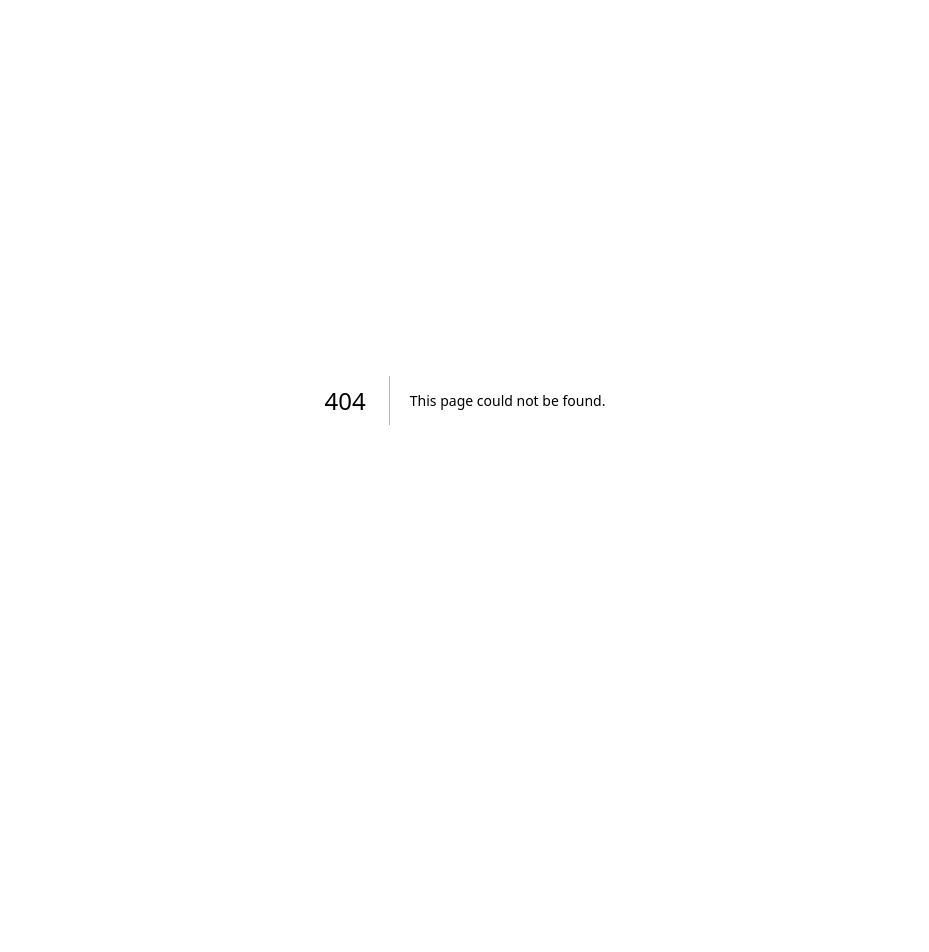
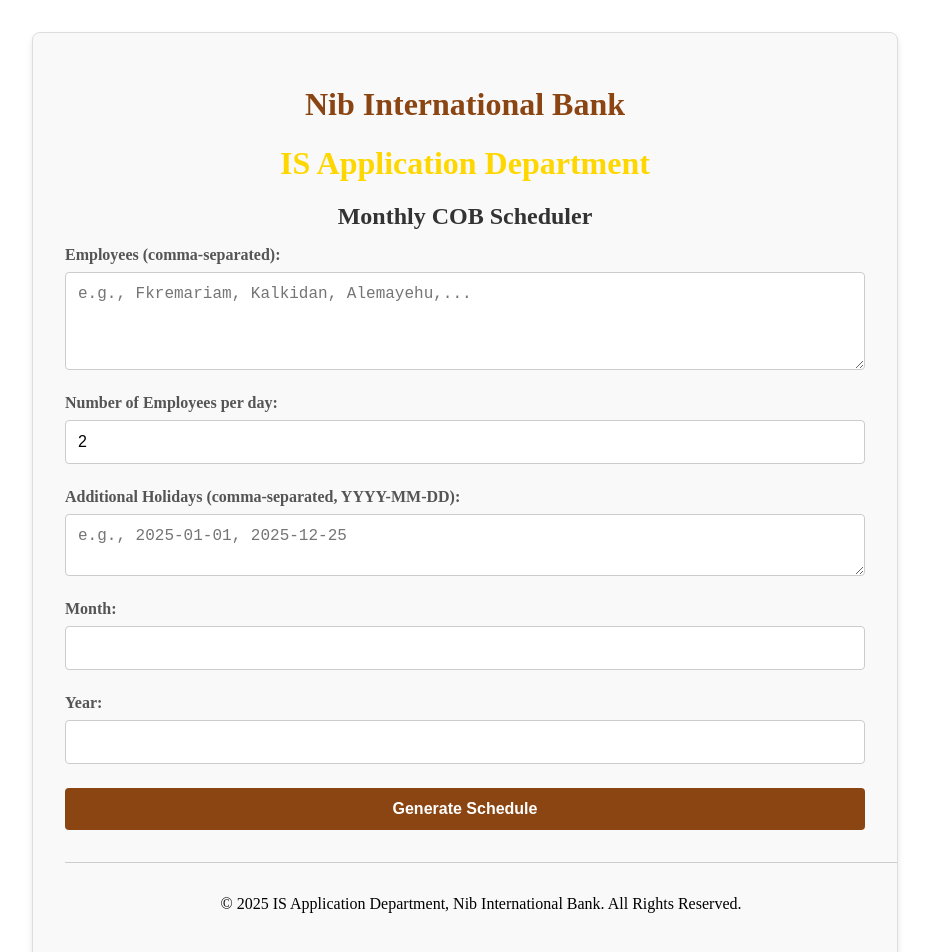
Before and after one commit to fkremariamn21/scheduler-app, a Next.js app: page /Scheduler in a window 1280 px wide. Before the commit this address had no page. Shown: the top 952 px of the page, without its empty margins (175-1104 px from the left). Before the commit the page ends 800 px from the top, so only its background shows below. Built offline with nearby package versions, Linux system fonts and the light colour scheme.

Commit message:
back amended

```diff
--- /dev/null
+++ b/pages/Scheduler.tsx
@@ -0,0 +1,193 @@
+// components/SchedulerForm.tsx
+
+import React, { useState } from 'react';
+import { useRouter } from 'next/router'; // ⭐ Import useRouter
+import styles from '../styles/SchedulerForm.module.css';
+import { parseISO, format } from 'date-fns';
+
+interface Schedule {
+  [date: string]: string[];
+}
+
+const SchedulerForm: React.FC = () => {
+  const router = useRouter(); // ⭐ Initialize the router
+  const [employees, setEmployees] = useState('');
+  const [month, setMonth] = useState('');
+  const [year, setYear] = useState('');
+  const [schedule, setSchedule] = useState<Schedule | null>(null);
+  const [error, setError] = useState('');
+  const [isLoading, setIsLoading] = useState(false);
+  const [holidays, setHolidays] = useState('');
+  const [numAssignees, setNumAssignees] = useState<number>(2);
+  const [generatedFilename, setGeneratedFilename] = useState<string | null>(null);
+
+  const handleSubmit = async (e: React.FormEvent) => {
+    e.preventDefault();
+    setError('');
+    setSchedule(null);
+    setGeneratedFilename(null);
+    setIsLoading(true);
+
+    const employeeList = employees.split(',').map(emp => emp.trim()).filter(emp => emp.length > 0);
+    const holidayList = holidays.split(',').map(h => h.trim()).filter(h => h.length > 0);
+
+    if (employeeList.length < numAssignees) {
+      setError(`Please enter at least ${numAssignees} employees.`);
+      setIsLoading(false);
+      return;
+    }
+
+    try {
+      const res = await fetch('/api/generate-schedule', {
+        method: 'POST',
+        headers: {
+          'Content-Type': 'application/json',
+        },
+        body: JSON.stringify({
+          month: Number(month),
+          year: Number(year),
+          employees: employeeList,
+          holidays: holidayList,
+          numAssignees: numAssignees,
+        }),
+      });
+
+      const data = await res.json();
+      if (!res.ok) {
+        throw new Error(data.message || 'Failed to generate schedule.');
+      }
+      setSchedule(data.schedule);
+      setGeneratedFilename(data.filename);
+    } catch (err) {
+      setError(err instanceof Error ? err.message : 'An unexpected error occurred.');
+    } finally {
+      setIsLoading(false);
+    }
+  };
+
+  const handleDownload = () => {
+    if (generatedFilename) {
+      window.location.href = `/api/download-schedule?filename=${generatedFilename}`;
+    } else {
+      setError('Please generate a schedule first.');
+    }
+  };
+
+  // ⭐ New handler to go back
+  const handleBack = () => {
+    router.push('/');
+  };
+
+  return (
+    <div className={styles.container}>
+      <h1 className={styles.title1}>Nib International Bank</h1>
+      <h1 className={styles.title2}>IS Application Department</h1>
+      <h1 className={styles.title}>Monthly COB Scheduler</h1>
+      <form className={styles.form} onSubmit={handleSubmit}>
+        <div className={styles.inputGroup}>
+          <label htmlFor="employees">Employees (comma-separated):</label>
+          <textarea
+            id="employees"
+            value={employees}
+            onChange={(e) => setEmployees(e.target.value)}
+            rows={4}
+            placeholder="e.g., Fkremariam, Kalkidan, Alemayehu,..."
+            required
+          />
+        </div>
+        <div className={styles.inputGroup}>
+          <label htmlFor="numAssignees">Number of Employees per day:</label>
+          <input
+            id="numAssignees"
+            type="number"
+            value={numAssignees}
+            onChange={(e) => setNumAssignees(parseInt(e.target.value, 10))}
+            min="1"
+            required
+          />
+        </div>
+        <div className={styles.inputGroup}>
+          <label htmlFor="holidays">Additional Holidays (comma-separated, YYYY-MM-DD):</label>
+          <textarea
+            id="holidays"
+            value={holidays}
+            onChange={(e) => setHolidays(e.target.value)}
+            rows={2}
+            placeholder="e.g., 2025-01-01, 2025-12-25"
+          />
+        </div>
+        <div className={styles.inputGroup}>
+          <label htmlFor="month">Month:</label>
+          <input
+            id="month"
+            type="number"
+            value={month}
+            onChange={(e) => setMonth(e.target.value)}
+            min="1"
+            max="12"
+            required
+          />
+        </div>
+        <div className={styles.inputGroup}>
+          <label htmlFor="year">Year:</label>
+          <input
+            id="year"
+            type="number"
+            value={year}
+            onChange={(e) => setYear(e.target.value)}
+            min="2024"
+            required
+          />
+        </div>
+        <button className={styles.button} type="submit" disabled={isLoading}>
+          {isLoading ? 'Generating...' : 'Generate Schedule'}
+        </button>
+      </form>
+
+      {error && <div className={styles.error}>{error}</div>}
+
+      {schedule && (
+        <div className={styles.results}>
+          <h2 className={styles.subtitle}>Generated Schedule</h2>
+          <table className={styles.scheduleTable}>
+            <thead>
+              <tr>
+                <th>Date</th>
+                <th>Day</th>
+                <th>Assigned Persons</th>
+              </tr>
+            </thead>
+            <tbody>
+              {Object.entries(schedule).map(([date, persons]) => {
+                const dateObj = parseISO(date);
+                const dayOfWeek = format(dateObj, 'EEEE');
+                return (
+                  <tr key={date}>
+                    <td>{date}</td>
+                    <td>{dayOfWeek}</td>
+                    <td>{persons.join(', ')}</td>
+                  </tr>
+                );
+              })}
+            </tbody>
+          </table>
+          <div className={styles.buttonContainer}>
+            <button className={`${styles.button} ${styles.backButton}`} onClick={handleBack}>
+              Back
+            </button>
+            <button className={styles.button} onClick={handleDownload}>
+              Download as Excel
+            </button>
+          </div>
+        </div>
+      )}
+
+      {/* ⭐ Mini-footer */}
+      <footer className={styles.footer}>
+        <p>&copy; 2025 IS Application Department, Nib International Bank. All Rights Reserved.</p>
+      </footer>
+    </div>
+  );
+};
+
+export default SchedulerForm;
--- a/pages/index.tsx
+++ b/pages/index.tsx
@@ -9,7 +9,7 @@
   const router = useRouter();
 
   const handleContinue = () => {
-    router.push('/scheduler');
+    router.push('/Scheduler');
   };
 
   return (
--- a/styles/SchedulerForm.module.css
+++ b/styles/SchedulerForm.module.css
@@ -1,4 +1,4 @@
-/* Your provided component styles */
+/* styles/SchedulerForm.module.css */
 .container {
   padding: 2rem;
   max-width: 800px;
@@ -14,16 +14,19 @@
   color: #333;
   font-size: x-large;
 }
+
 .title1 {
   text-align: center;
   color: #8B4513;
   font-size: xx-large;
 }
+
 .title2 {
   text-align: center;
   color: #FFD700;
   font-size: xx-large;
 }
+
 .form {
   display: flex;
   flex-direction: column;
@@ -109,3 +112,27 @@
   background-color: #f2f2f2;
   font-weight: bold;
 }
+
+/* ⭐ New styles for the buttons and footer */
+.buttonContainer {
+  display: flex;
+  justify-content: space-between;
+  gap: 1rem;
+  margin-top: 1.5rem;
+}
+
+.backButton {
+   background-color: #8B4513;
+}
+
+.backButton:hover {
+  background-color: #5a6268;
+}
+
+.footer {
+  margin-top: 2rem;
+  padding: 1rem;
+  border-top: 1px solid #ccc;
+  text-align: center;
+  width: 100%;
+}
```
